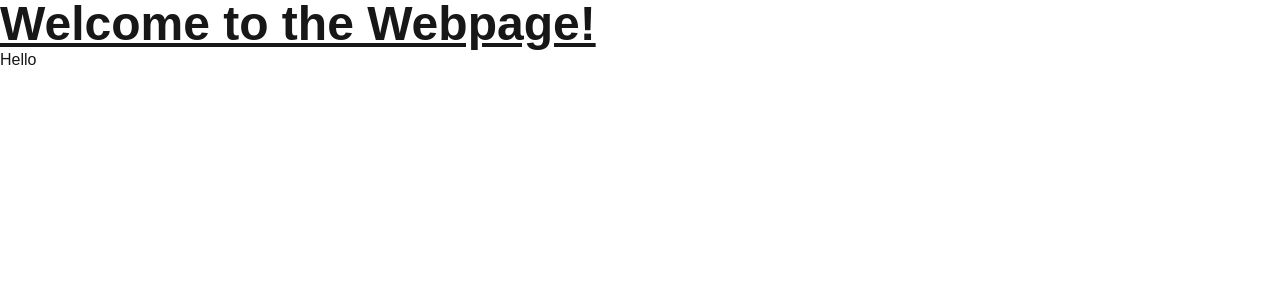
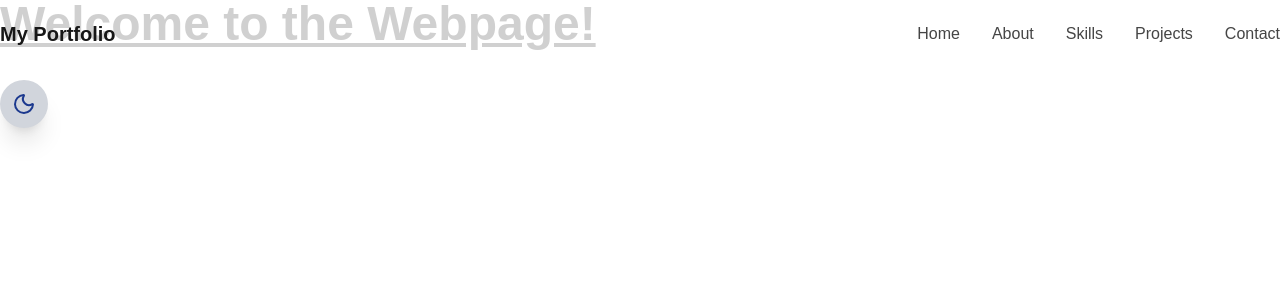
Before and after one commit to npcprogrammer101/web-dev-project, a Next.js app: page / in a window 1280 px wide. Shown: the top 300 px of the page. Built offline with nearby package versions, Linux system fonts and the light colour scheme.

Commit message:
Added Navbar and Dark Mode

```diff
--- a/app/(root)/layout.tsx
+++ b/app/(root)/layout.tsx
@@ -1,6 +1,7 @@
 import type { Metadata } from "next";
 import { Geist, Geist_Mono } from "next/font/google";
 import "../globals.css";
+import { Navbar } from "@/src/components/Navbar";
 
 const geistSans = Geist({
   variable: "--font-geist-sans",
@@ -27,6 +28,7 @@ export default function RootLayout({
       <body
         className={`${geistSans.variable} ${geistMono.variable} antialiased`}
       >
+        <Navbar />
         {children}
       </body>
     </html>
--- a/app/(root)/page.tsx
+++ b/app/(root)/page.tsx
@@ -1,6 +1,7 @@
 import React from "react";
 
 import Hello from "../../src/components/hello";
+import { MobileThemeToggle } from "@/src/components/MobileThemeToggle";
 
 const Home = () => {
   return (
@@ -9,7 +10,7 @@ const Home = () => {
         Welcome to the Webpage!
       </div>
 
-      <Hello />
+      <MobileThemeToggle />
     </main>
   );
 };
--- /dev/null
+++ b/src/components/MobileThemeToggle.tsx
@@ -0,0 +1,49 @@
+"use client"
+
+import { Moon, Sun } from "lucide-react";
+import { useEffect, useState } from "react";
+import { cn } from "../lib/utils";
+
+export const MobileThemeToggle = () => {
+  const [isDarkMode, setIsDarkMode] = useState(false);
+
+  useEffect(() => {
+    const storedTheme = localStorage.getItem("theme");
+    if (storedTheme === "dark") {
+      setIsDarkMode(true);
+      document.documentElement.classList.add("dark");
+    } else {
+      localStorage.setItem("theme", "light");
+      document.documentElement.classList.remove("dark");
+    }
+  }, []);
+
+  const toggleTheme = () => {
+    if (isDarkMode) {
+      document.documentElement.classList.remove("dark");
+      localStorage.setItem("theme", "light");
+      setIsDarkMode(false);
+    } else {
+      document.documentElement.classList.add("dark");
+      localStorage.setItem("theme", "dark");
+      setIsDarkMode(true);
+    }
+  };
+  return (
+    <button
+      onClick={toggleTheme}
+      className={cn(
+        "mt-8 p-3 rounded-full transition-colors duration-300",
+        "focus:outline-hidden",
+        isDarkMode ? "bg-white" : "bg-gray-300 shadow-xl"
+      )}
+    >
+      {" "}
+      {isDarkMode ? (
+        <Sun className="h-6 w-6 text-yellow-500 bg" />
+      ) : (
+        <Moon className="h-6 w-6 text-blue-900" />
+      )}
+    </button>
+  );
+};
--- a/src/components/Navbar.tsx
+++ b/src/components/Navbar.tsx
@@ -0,0 +1,102 @@
+"use client";
+
+import { X, Menu } from "lucide-react";
+import { useEffect, useState } from "react";
+import { cn } from "../lib/utils";
+import { MobileThemeToggle } from "./MobileThemeToggle";
+
+const navItems = [
+  { name: "Home", href: "#homescreen" },
+  { name: "About", href: "#about" },
+  { name: "Skills", href: "#skills" },
+  { name: "Projects", href: "#projects" },
+  { name: "Contact", href: "#contact" },
+];
+export const Navbar = () => {
+  const [isScrolled, setIsScrolled] = useState(false);
+  const [isMenuOpen, setIsMenuOpen] = useState(false);
+
+  useEffect(() => {
+    const handleScroll = () => {
+      setIsScrolled(window.scrollY > 10);
+    };
+
+    window.addEventListener("scroll", handleScroll);
+    return () => window.removeEventListener("scroll", handleScroll);
+  }, []);
+
+  // Avoiding Scrolling While Menu is Opened on Mobile
+  useEffect(() => {
+    document.body.style.overflow = isMenuOpen ? "hidden" : "";
+  }, [isMenuOpen]);
+
+  return (
+    <nav
+      className={cn(
+        "fixed w-full z-40 transition-all duration-300 backdrop-saturate-150",
+        isScrolled
+          ? "py-3 bg-background/80 backdrop-blur-md shadow-xs"
+          : "py-5 bg-background/80"
+      )}
+    >
+      <div className="container flex items-center justify-between">
+        <a
+          href="#"
+          className="text-xl font-bold text-primary flex items-center"
+        >
+          <span className="relative z-10">
+            <span className="text-glow text-foreground"> My </span> Portfolio
+          </span>
+        </a>
+
+        {/* desktop nav */}
+        <div className="hidden md:flex space-x-8">
+          {navItems.map((item, key) => (
+            <a
+              key={key}
+              href={item.href}
+              className="text-foreground/80 hover:text-primary transition-colors duration-300"
+            >
+              {item.name}
+            </a>
+          ))}
+        </div>
+
+        {/* mobile nav */}
+
+        <button
+          onClick={() => setIsMenuOpen((prev) => !prev)}
+          className="md:hidden p-2 text-foreground z-50"
+          aria-label={isMenuOpen ? "Close Menu" : "Open Menu"}
+        >
+          {" "}
+          {isMenuOpen ? <X size={24} /> : <Menu size={24} />}
+        </button>
+
+        <div
+          className={cn(
+            "fixed inset-0 h-screen bg-background/95 backdrop-blur-md z-40 flex flex-col items-center justify-center",
+            "transition-all duration-300 md:hidden",
+            isMenuOpen
+              ? "opacity-100 pointer-events-auto"
+              : "opacity-0 pointer-events-none"
+          )}
+        >
+          <div className="flex flex-col items-center space-y-8 text-xl">
+            {navItems.map((item, key) => (
+              <a
+                key={key}
+                href={item.href}
+                className="text-foreground/80 hover:text-primary transition-colors duration-300"
+                onClick={() => setIsMenuOpen(false)}
+              >
+                {item.name}
+              </a>
+            ))}
+          </div>
+          <MobileThemeToggle />
+        </div>
+      </div>
+    </nav>
+  );
+};
```
